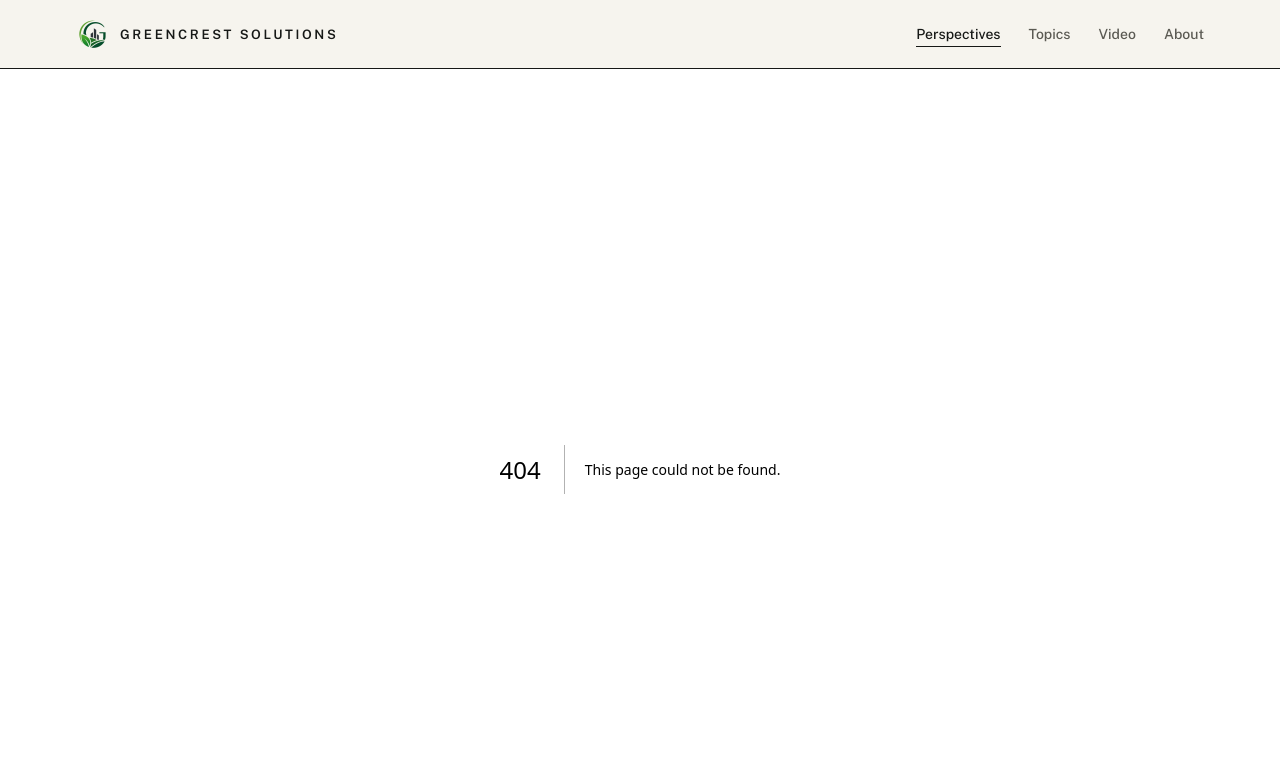
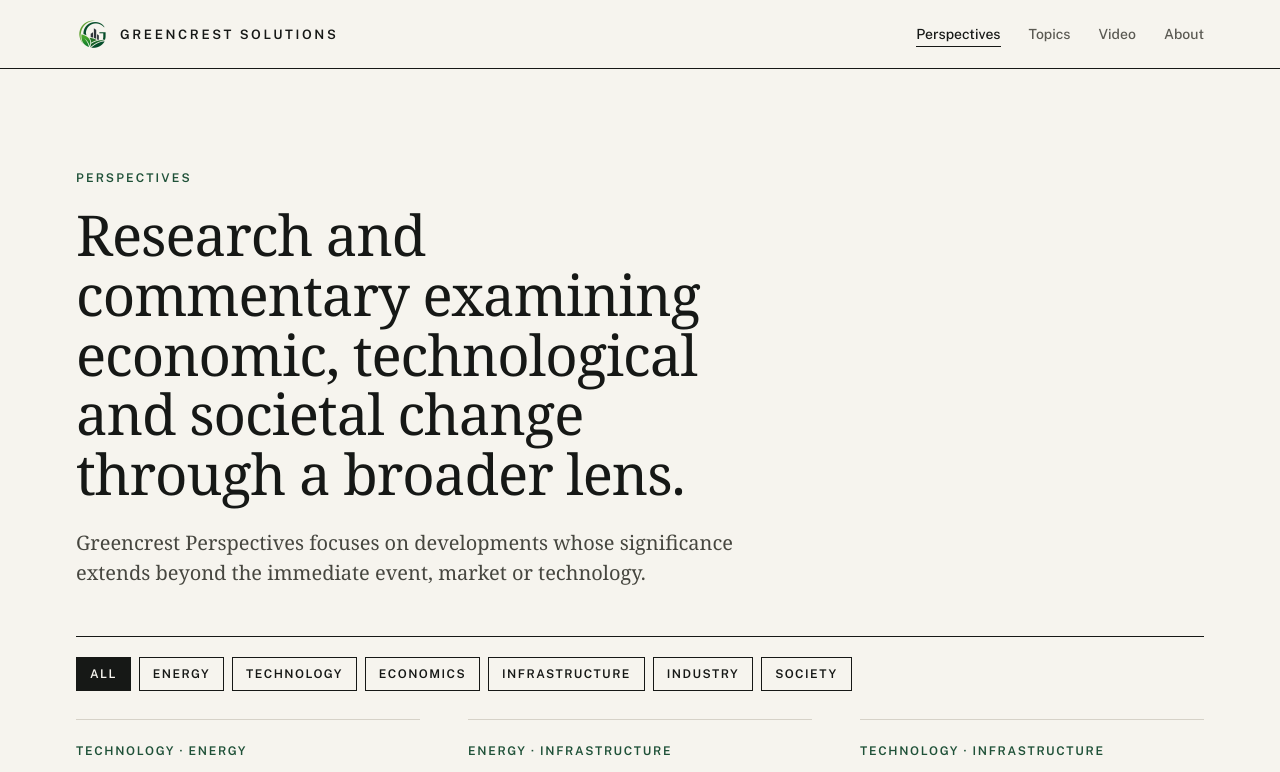
Before and after one commit to greencrestsolutionsllc/green, a Next.js app: page /perspectives in a window 1280 px wide. Before the commit this address had no page. Shown: the top 772 px of the page. Built offline with nearby package versions, Linux system fonts and the light colour scheme.

Commit message:
D-005: Perspectives archive, topic filters (?topic=), empty state
Co-Authored-By: Claude Opus 5.5 <noreply@anthropic.com>
Claude-Session: https://claude.ai/code/session_01SSPMso4QNoDoWKJutAdbmC

```diff
--- /dev/null
+++ b/app/perspectives/page.tsx
@@ -0,0 +1,25 @@
+// D-005 Perspectives archive.
+import { Suspense } from 'react';
+import type { Metadata } from 'next';
+import { getArticles } from '@/lib/content';
+import PerspectivesArchive, { ArchiveView } from '@/components/PerspectivesArchive';
+
+export const metadata: Metadata = {
+  title: 'Perspectives',
+  description: 'Research and commentary examining economic, technological and societal change through a broader lens.',
+};
+
+export default async function PerspectivesPage() {
+  const articles = await getArticles();
+  return (
+    <div className="wrap page">
+      <div className="label label--accent">PERSPECTIVES</div>
+      <h1 className="h-page" style={{ maxWidth: '20ch' }}>Research and commentary examining economic, technological and societal change through a broader lens.</h1>
+      <p className="standfirst">Greencrest Perspectives focuses on developments whose significance extends beyond the immediate event, market or technology.</p>
+      {/* The static HTML shows the unfiltered archive; ?topic= applies once the page hydrates. */}
+      <Suspense fallback={<ArchiveView articles={articles} active="All" />}>
+        <PerspectivesArchive articles={articles} />
+      </Suspense>
+    </div>
+  );
+}
--- /dev/null
+++ b/components/PerspectivesArchive.tsx
@@ -0,0 +1,41 @@
+'use client';
+import { useRouter, useSearchParams } from 'next/navigation';
+import type { ArticleMeta } from '@/lib/content';
+import { AREAS } from '@/lib/site';
+import ArticleCard from '@/components/ArticleCard';
+
+// D-005: filters use ?topic=<area>, which /topics and the homepage link to.
+export default function PerspectivesArchive({ articles }: { articles: ArticleMeta[] }) {
+  const router = useRouter();
+  const q = useSearchParams()?.get('topic')?.toLowerCase();
+  const active = AREAS.find(a => a.toLowerCase() === q) ?? 'All';
+  const shown = active === 'All' ? articles : articles.filter(a => a.categories.includes(active));
+
+  const pick = (f: string) =>
+    router.replace(f === 'All' ? '/perspectives/' : `/perspectives/?topic=${f.toLowerCase()}`, { scroll: false });
+
+  return <ArchiveView articles={shown} active={active} onPick={pick} />;
+}
+
+export function ArchiveView({ articles, active, onPick }: { articles: ArticleMeta[]; active: string; onPick?: (f: string) => void }) {
+  return (
+    <>
+      <div className="filters" role="group" aria-label="Filter by topic">
+        {['All', ...AREAS].map(f => (
+          <button key={f} type="button" className="chip" aria-pressed={active === f} onClick={() => onPick?.(f)}>
+            {f.toUpperCase()}
+          </button>
+        ))}
+      </div>
+      <div aria-live="polite">
+        {articles.length > 0 ? (
+          <div className="grid-cards" style={{ marginTop: 28 }}>
+            {articles.map(a => <ArticleCard key={a.slug} a={a} />)}
+          </div>
+        ) : (
+          <p className="empty" style={{ marginTop: 28 }}>No perspectives in {active.toLowerCase()} yet.</p>
+        )}
+      </div>
+    </>
+  );
+}
```
